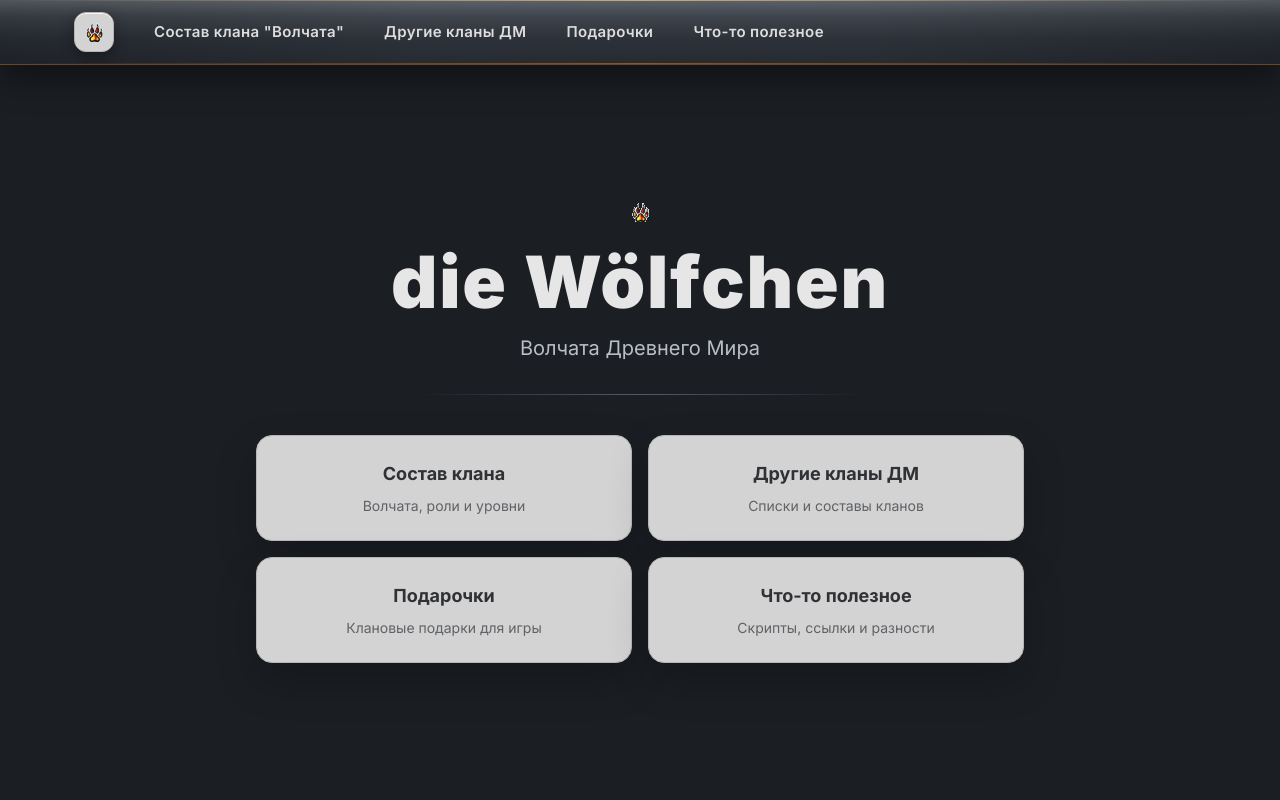
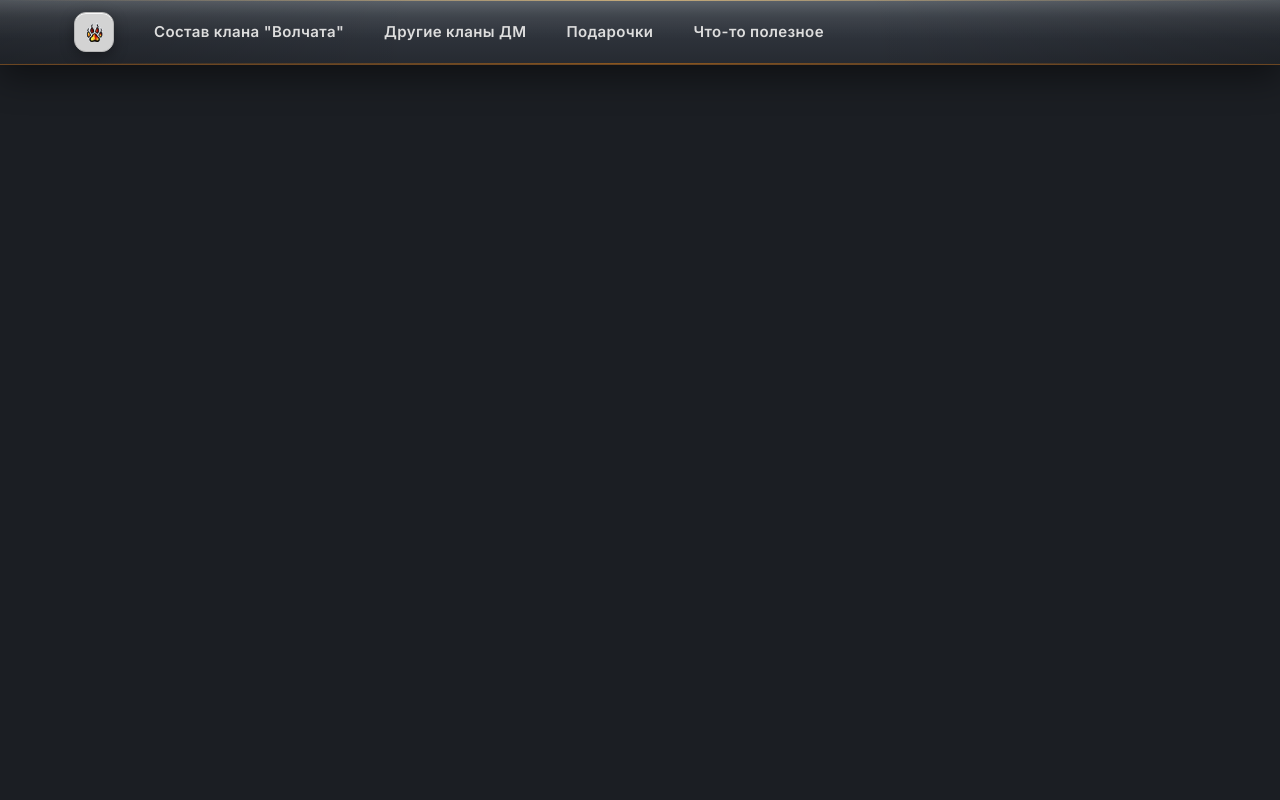
Before and after one commit to reverie-w-sh/dm-portal, a Next.js app: page / in a window 1280 px wide. Shown: the top 800 px of the page. Built offline with nearby package versions, Linux system fonts and the light colour scheme.

Commit message:
Update page.tsx

```diff
--- a/src/app/page.tsx
+++ b/src/app/page.tsx
@@ -1,65 +1,5 @@
-import Link from "next/link";
-
 export default function Home() {
   return (
-    <main className="min-h-screen">
-      <section className="mx-auto flex min-h-[calc(100vh-64px)] max-w-[1180px] flex-col items-center justify-center px-6 py-16 text-center">
-        <div className="mb-6">
-          <img
-            src="/icons/clan-paw.gif"
-            alt=""
-            className="mx-auto h-[19px] w-[19px]"
-          />
-        </div>
-
-        <h1 className="text-5xl font-black tracking-wide text-[#e6e6e6] sm:text-7xl">
-          die Wölfchen
-        </h1>
-
-        <p className="mt-4 text-xl text-[#b9bec6]">
-          Волчата Древнего Мира
-        </p>
-
-        <div className="mt-8 h-px w-full max-w-md bg-gradient-to-r from-transparent via-[#555b64] to-transparent" />
-
-        <div className="mt-10 grid w-full max-w-3xl gap-4 sm:grid-cols-2">
-          <Link href="/members" className="glass glass-hover rounded-2xl p-6">
-            <div className="text-lg font-bold text-ink">
-              Состав клана
-            </div>
-            <div className="mt-2 text-sm text-ink-dim">
-              Волчата, роли и уровни
-            </div>
-          </Link>
-
-          <Link href="/clans" className="glass glass-hover rounded-2xl p-6">
-            <div className="text-lg font-bold text-ink">
-              Другие кланы ДМ
-            </div>
-            <div className="mt-2 text-sm text-ink-dim">
-              Списки и составы кланов
-            </div>
-          </Link>
-
-          <Link href="/gifts" className="glass glass-hover rounded-2xl p-6">
-            <div className="text-lg font-bold text-ink">
-              Подарочки
-            </div>
-            <div className="mt-2 text-sm text-ink-dim">
-              Клановые подарки для игры
-            </div>
-          </Link>
-
-          <Link href="/links" className="glass glass-hover rounded-2xl p-6">
-            <div className="text-lg font-bold text-ink">
-              Что-то полезное
-            </div>
-            <div className="mt-2 text-sm text-ink-dim">
-              Скрипты, ссылки и разности
-            </div>
-          </Link>
-        </div>
-      </section>
-    </main>
+    <main className="min-h-[calc(100vh-64px)]" />
   );
 }
```
